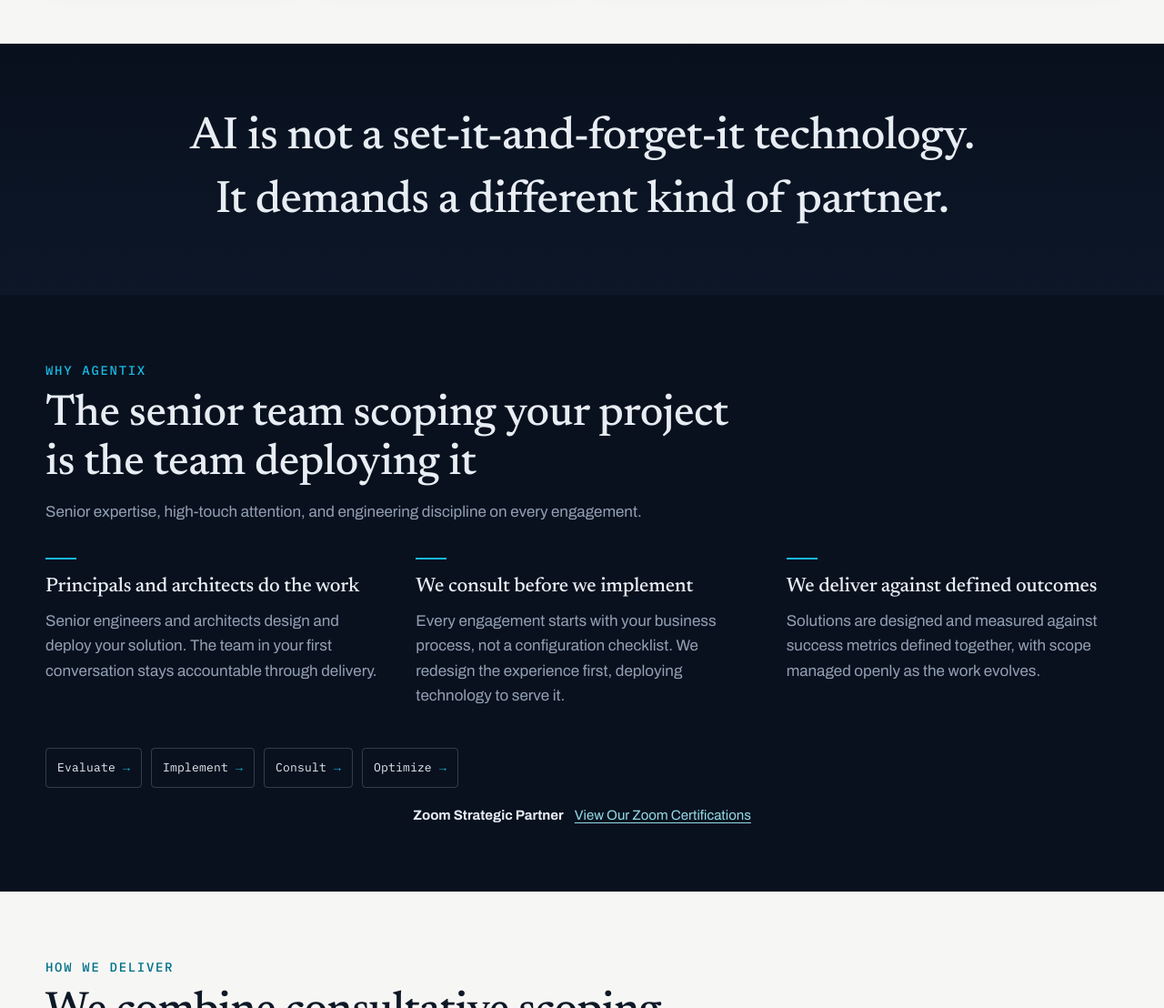
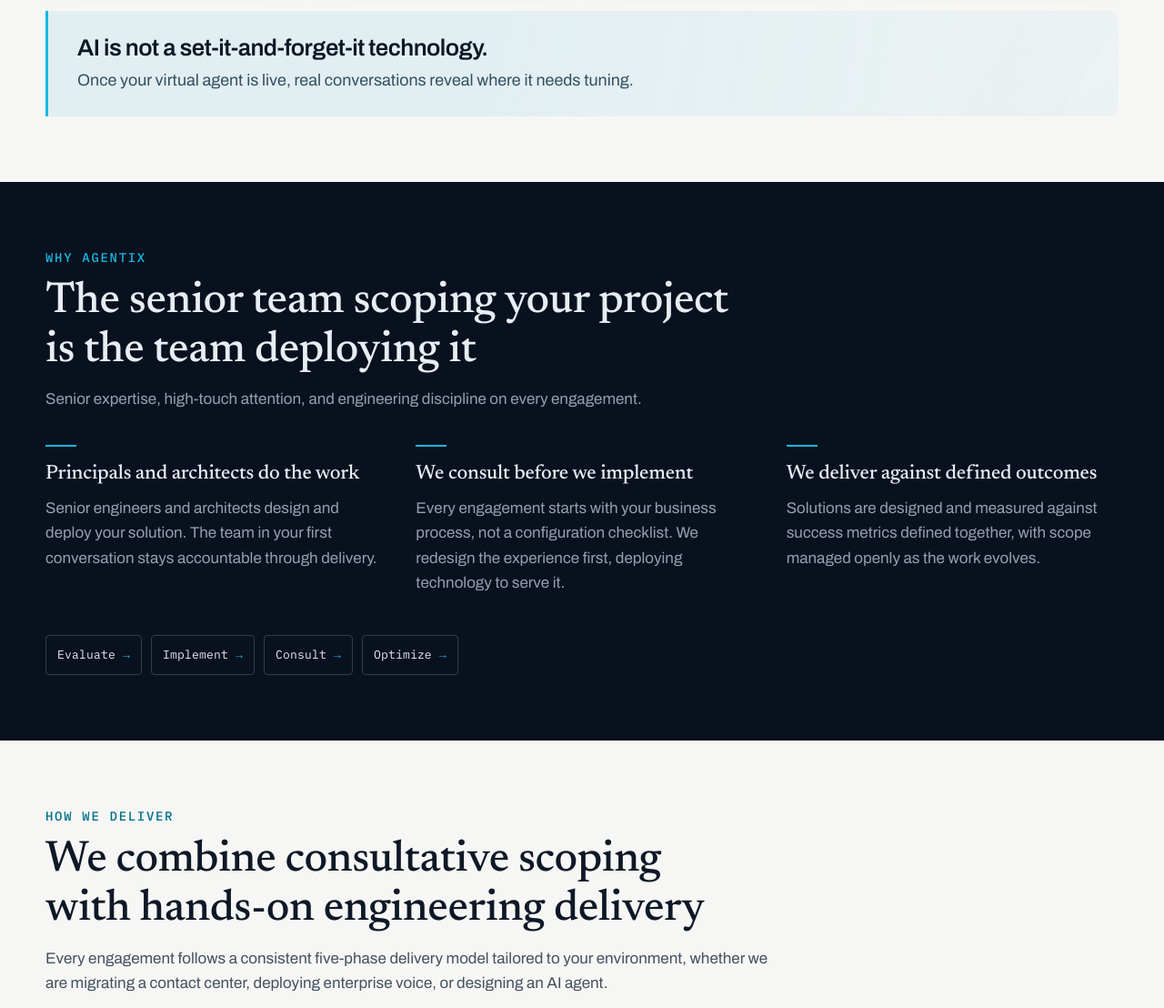
Before and after one commit to Agentix-Technology-Advisors/agentix-website, a plain HTML site: page index.html in a window 1280 px wide. Shown: the part 1180-2288 px from the top of the page at 91% size. Drawn offline with Linux system fonts and the light colour scheme.

Commit message:
Refine the homepage AI callout and remove the credentials link

```diff
--- a/assets/css/styles.css
+++ b/assets/css/styles.css
@@ -635,30 +635,31 @@ h3 {
   font-size: 17px;
 }
 
-.statement-band {
-  padding: var(--section-space) var(--page-gutter);
-  text-align: center;
-  background: linear-gradient(180deg, #08101d 0%, #0d1728 100%);
-}
-
-.statement-band__text {
-  max-width: 980px;
-  margin: 0 auto;
-  font-family: "Newsreader", Georgia, serif;
-  font-size: clamp(30px, 4vw, 50px);
-  font-weight: 500;
-  line-height: 1.24;
-  letter-spacing: -0.014em;
-  color: var(--text-light);
-}
-
-.statement-band__line {
+.delivery-principle {
+  scroll-margin-top: 110px;
+  margin-top: var(--heading-gap);
+  padding: clamp(20px, 2vw, 28px) var(--card-inset);
+  border-inline-start: 3px solid var(--accent);
+  border-radius: 0 var(--radius-sm) var(--radius-sm) 0;
+  background:
+    linear-gradient(100deg, #e2eff2 42%, transparent),
+    url("../images/hero-wide.svg") right center / auto 100% no-repeat,
+    #edf3f4;
+  color: #344f60;
+  font-size: clamp(16px, 1.4vw, 18px);
+  line-height: 1.5;
+  text-wrap: pretty;
+}
+
+.delivery-principle strong {
   display: block;
+  margin-bottom: 6px;
+  color: var(--text-dark);
+  font-size: clamp(21px, 2vw, 27px);
+  font-weight: 600;
+  letter-spacing: -0.02em;
+  line-height: 1.25;
   text-wrap: balance;
-}
-
-.statement-band__line+.statement-band__line {
-  margin-top: 0.16em;
 }
 
 .why-grid {
@@ -937,28 +938,6 @@ h3 {
 
 #credentials {
   scroll-margin-top: 100px;
-}
-
-.credential-link {
-  display: flex;
-  flex-wrap: wrap;
-  align-items: baseline;
-  justify-content: center;
-  gap: 0 12px;
-  margin: 18px 0 0;
-  font-size: 15px;
-}
-
-.credential-link strong { color: var(--text-light); }
-.credential-link a {
-  color: #95dbe8;
-  text-decoration: underline;
-  text-underline-offset: 0.2em;
-}
-.credential-link a:hover { color: #fff; }
-.credential-link a:focus-visible {
-  outline: 2px solid #95dbe8;
-  outline-offset: 3px;
 }
 
 .credential-band {
--- a/index.html
+++ b/index.html
@@ -30,7 +30,7 @@
   <link href="https://fonts.googleapis.com/css2?family=Newsreader:ital,opsz,wght@1,6..72,500&amp;display=swap&amp;text=deployed%20right" rel="stylesheet" />
   <link rel="icon" type="image/png" href="/assets/images/agentix_icon_32x32.png" />
   <link rel="apple-touch-icon" href="/assets/images/agentix_icon_32x32.png" />
-  <link rel="stylesheet" href="/assets/css/styles.css?v=20261124af" />
+  <link rel="stylesheet" href="/assets/css/styles.css?v=20261125h" />
   <script async src="https://www.googletagmanager.com/gtag/js?id=G-2LFK4Y2G4D"></script>
   <script>
     window.dataLayer = window.dataLayer || [];
@@ -138,13 +138,8 @@
               <p>Products change, policies change, and customers find new ways to phrase old questions. AI performance drifts. Systems left alone degrade.</p>
             </article>
           </div>
-        </div>
-      </section>
 
-      <section class="statement-band" aria-label="Delivery principle">
-        <div class="statement-band__text reveal-up">
-          <span class="statement-band__line">AI is not a set-it-and-forget-it technology.</span>
-          <span class="statement-band__line">It demands a different kind of partner.</span>
+          <p class="delivery-principle" id="delivery-principle"><strong>AI is not a <span class="keep-together">set-it-and-forget-it</span> technology.</strong> Once your virtual agent is live, real conversations reveal where it needs tuning.</p>
         </div>
       </section>
 
@@ -177,7 +172,6 @@
             <a class="service-link" href="/services/#advise">Consult</a>
             <a class="service-link" href="/services/#optimize">Optimize</a>
           </div>
-          <p class="credential-link" id="credentials"><strong>Zoom Strategic Partner</strong> <a href="/about/#credentials">View Our Zoom Certifications</a></p>
         </div>
       </section>
 
```
